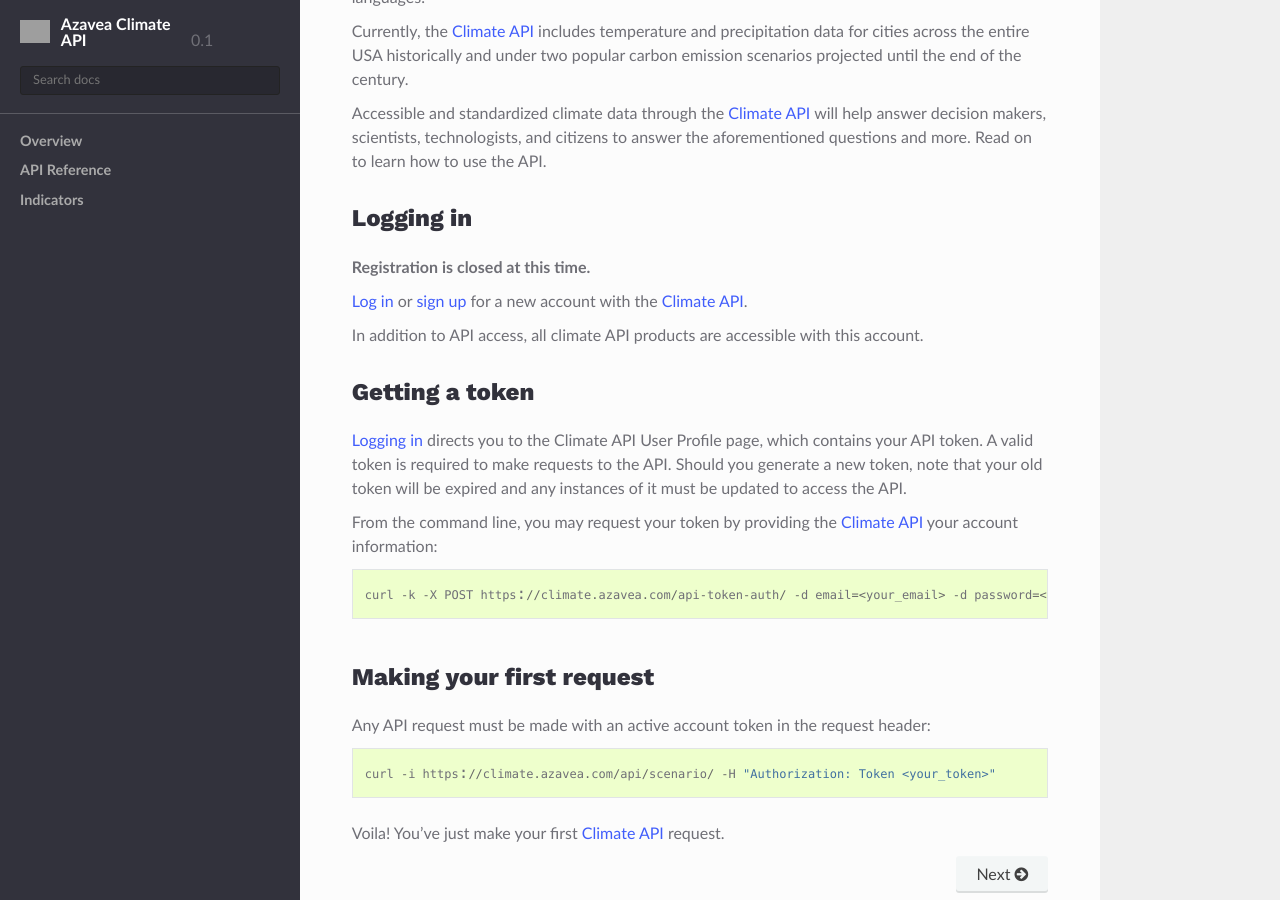
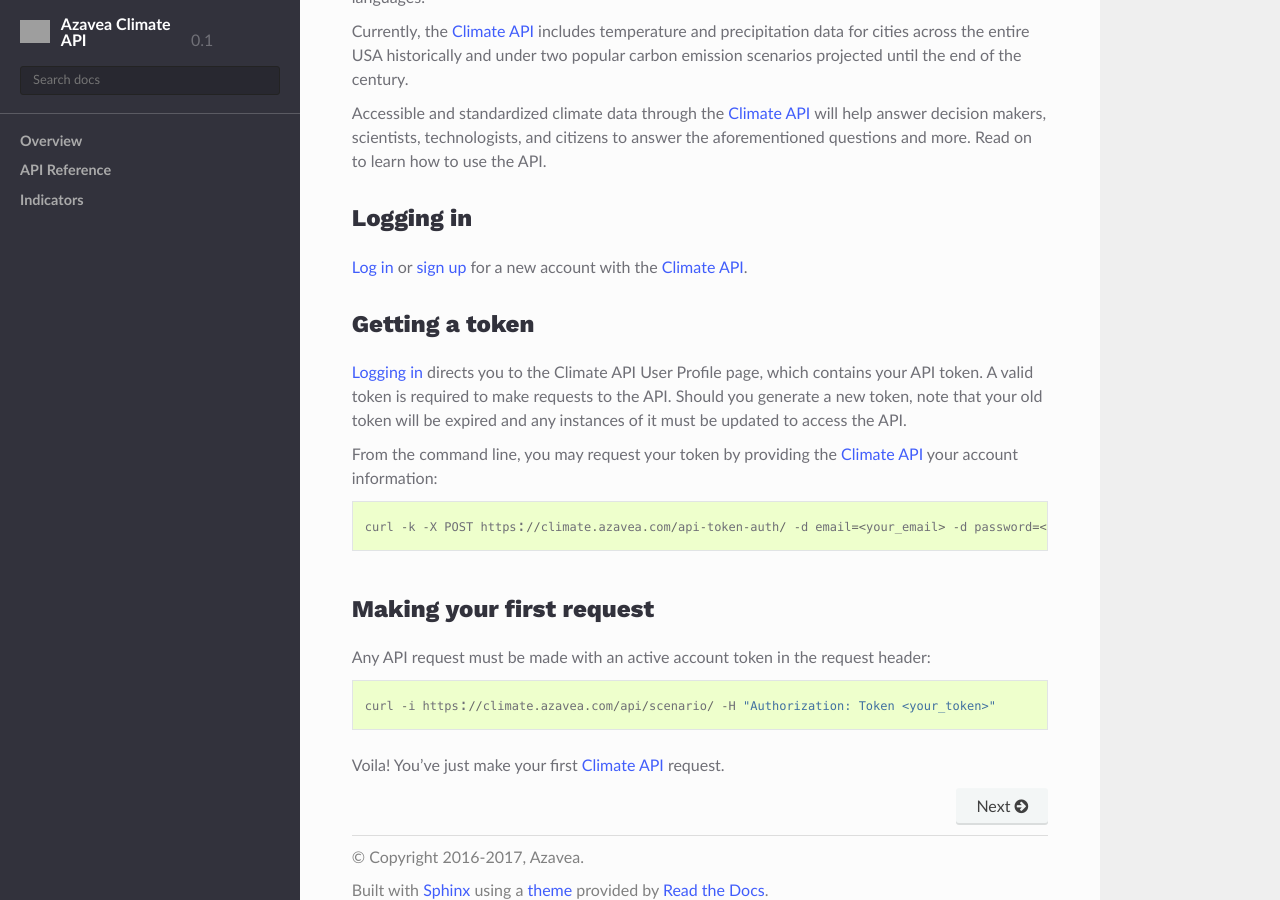
Before and after one commit to azavea/climate-change-api, a Sphinx documentation site: the page built from doc/source/index.rst, in a window 1280 px wide and 900 px high, scrolled down 486 px. Built offline with Sphinx 7.4.7 and the Read the Docs theme 2.0.0, drawn with Linux system fonts in a browser that asks for light colours; grey boxes are pictures that could not be loaded.

Commit message:
Remove refs to closed signup + other products

```diff
--- a/doc/source/index.rst
+++ b/doc/source/index.rst
@@ -28,11 +28,7 @@
 Logging in
 ~~~~~~~~~~
 
-**Registration is closed at this time.**
-
 `Log in`_ or `sign up`_ for a new account with the `Climate API`_.
-
-In addition to API access, all climate API products are accessible with this account.
 
 
 Getting a token
```
